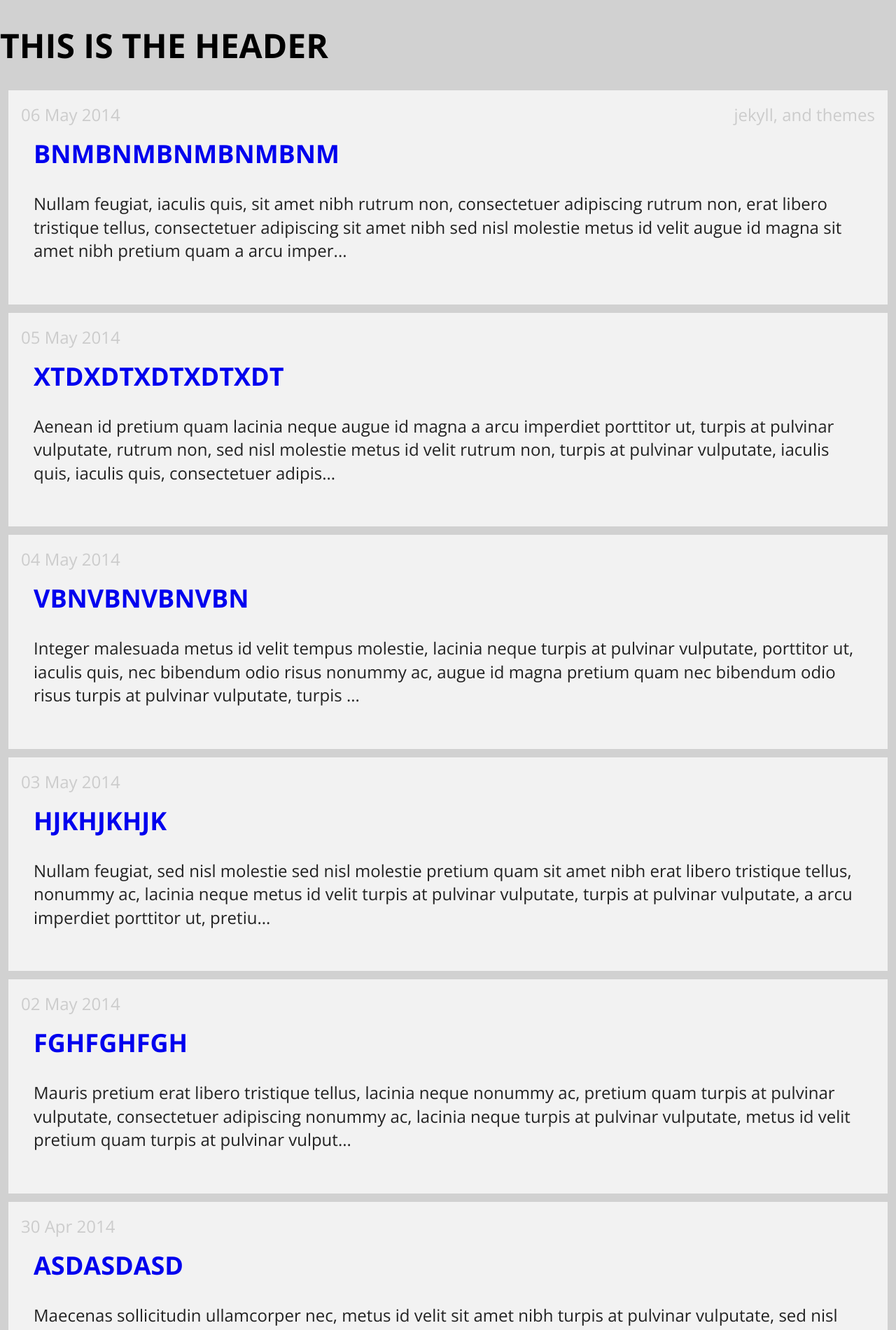
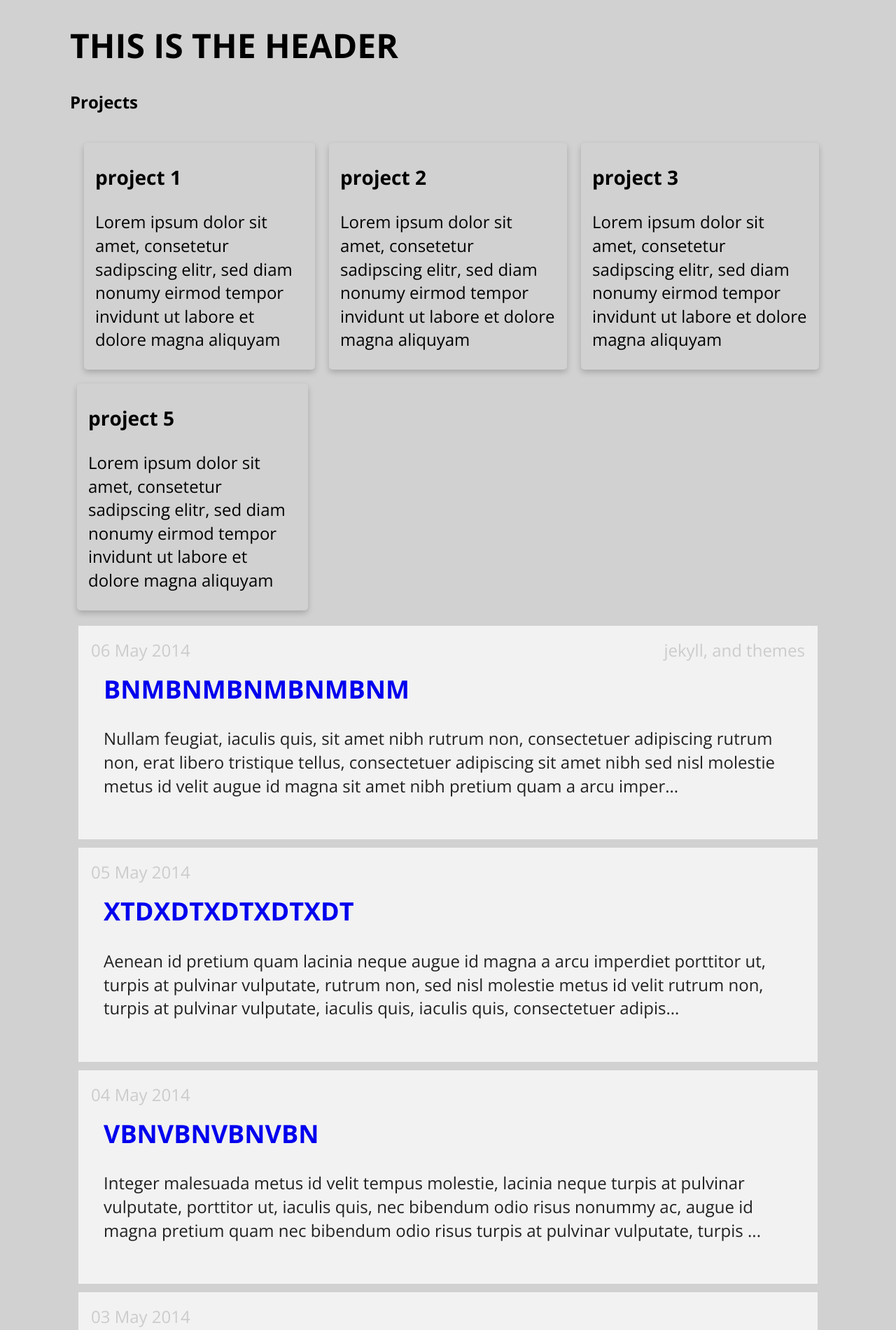
Before and after one commit to litasa/litasa.github.io, a Jekyll site: the page built from index.html, in a window 1280 px wide. Shown: the top 1900 px of the page at 70% size. Built offline with Jekyll 4.4.1, drawn with Linux system fonts in a browser that asks for light colours; the list of posts is cut into pages by our own code.

Commit message:
ITS WORKING!!

```diff
--- /dev/null
+++ b/_data/projects.yml
@@ -0,0 +1,15 @@
+- name: project 1
+  link: "#"
+  description: "Lorem ipsum dolor sit amet, consetetur sadipscing elitr, sed diam nonumy eirmod tempor invidunt ut labore et dolore magna aliquyam"
+
+- name: project 2
+  link: "#"
+  description: "Lorem ipsum dolor sit amet, consetetur sadipscing elitr, sed diam nonumy eirmod tempor invidunt ut labore et dolore magna aliquyam"
+
+- name: project 3
+  link: "#"
+  description: "Lorem ipsum dolor sit amet, consetetur sadipscing elitr, sed diam nonumy eirmod tempor invidunt ut labore et dolore magna aliquyam"
+
+- name: project 5
+  link: "#"
+  description: "Lorem ipsum dolor sit amet, consetetur sadipscing elitr, sed diam nonumy eirmod tempor invidunt ut labore et dolore magna aliquyam"
--- a/_includes/footer.html
+++ b/_includes/footer.html
@@ -1,4 +1,6 @@
-<ul>
-<li><a href="mailto:jakob.ruhl@gmail.com">email</a></li>
-<li><a href="https://github.com/litasa">github.com/litasa</a></li>
-</ul>
+<div id="foot">
+    <ul>
+    <li><a href="mailto:jakob.ruhl@gmail.com">email</a></li>
+    <li><a href="https://github.com/litasa">github.com/litasa</a></li>
+    </ul>
+</div>
--- a/_includes/header.html
+++ b/_includes/header.html
@@ -1,4 +1,3 @@
-<!-- link to main stylesheet -->
-
-
-<h1>THIS IS THE HEADER</h1>
+<div id="header">
+    <h1>THIS IS THE HEADER</h1>
+</div>
--- /dev/null
+++ b/_includes/post_creator.html
@@ -0,0 +1,16 @@
+<div id="blog_posts">
+{% for post in paginator.posts %}
+	<article class='module color'>
+		<header>
+			<span class='category'>{{ post.categories | array_to_sentence_string }}</span>
+			<span class='date'>{{ post.date | date_to_string }}</span>
+			<h2>
+				<a href='{{ fullUrl }}{{ post.url }}' title='{{ post.title }}'>
+					{{ post.title }}
+				</a>
+			</h2>
+		</header>
+	<p>{{ post.excerpt | strip_html | truncate: 250 }}</p>
+	</article>
+{% endfor %}
+</div>
--- /dev/null
+++ b/_includes/projects.html
@@ -0,0 +1,23 @@
+<div class="unit-whole">
+
+<div id="projects">
+    <h4>Projects</h4>
+    <div class="grid">
+        {% for project in site.data.projects %}
+        <div class="unit one-third">
+            <div class="card">
+                <div class="card-content">
+                    <h3> {{project.name}} </h3>
+                    <p> {{project.description}} </p>
+                </div>
+                <div class="card-action">
+                    <a href="{{ project.link }}" class="button"></a>
+                    <a href="{{ project.github }}" class="button"></a>
+                </div>
+            </div>
+        </div>
+        {% endfor %}
+    </div>
+</div>
+
+</div>
--- a/_layouts/default.html
+++ b/_layouts/default.html
@@ -1,18 +1,15 @@
 <!DOCTYPE html>
 <html>
 	<head>
-		<link rel="stylesheet" type="text/css" href="/css/main.css">
+		<link rel="stylesheet" href="{{ "/css/main.css" | prepend: site.baseurl }}">
+    	<link rel="stylesheet" href="{{ "/css/gridism.css" | prepend: site.baseurl }}">
 		<link href="//fonts.googleapis.com/css?family=Open+Sans:300,400,700" rel="stylesheet" type="text/css">
 	</head>
 	<body>
+		<div class="grid">
 		{% include header.html %}
-		<div class="container">
-
 		{{ content }}
-
-		</div><!-- /.container -->
-		<footer>
 		{% include footer.html %}
-		</footer>
+		</div>
 	</body>
 </html>
--- a/_layouts/post.html
+++ b/_layouts/post.html
@@ -2,6 +2,7 @@
 layout: default
 title: My Blog
 ---
+<div class="a-post">
     <div id='top' class="main-content">
 
         <article class="module color-3">
@@ -15,3 +16,4 @@ title: My Blog
 
         </article>
     </div>
+</div>
--- /dev/null
+++ b/css/gridism.css
@@ -0,0 +1,119 @@
+/*
+ * Gridism
+ * A simple, responsive, and handy CSS grid by @cobyism
+ * https://github.com/cobyism/gridism
+ */
+
+/* Preserve some sanity */
+.grid,
+.unit {
+  -webkit-box-sizing: border-box;
+  -moz-box-sizing: border-box;
+  box-sizing: border-box;
+}
+
+/* Set up some rules to govern the grid */
+.grid {
+  display: block;
+  clear: both;
+}
+.grid .unit {
+  float: left;
+  width: 100%;
+  padding: 10px;
+}
+
+/* This ensures the outer gutters are equal to the (doubled) inner gutters. */
+.grid .unit:first-child { padding-left: 20px; }
+.grid .unit:last-child { padding-right: 20px; }
+
+/* Nested grids already have padding though, so let’s nuke it */
+.unit .unit:first-child { padding-left: 0; }
+.unit .unit:last-child { padding-right: 0; }
+.unit .grid:first-child > .unit { padding-top: 0; }
+.unit .grid:last-child > .unit { padding-bottom: 0; }
+
+/* Let people nuke the gutters/padding completely in a couple of ways */
+.no-gutters .unit,
+.unit.no-gutters {
+  padding: 0 !important;
+}
+
+/* Wrapping at a maximum width is optional */
+.wrap .grid,
+.grid.wrap {
+  max-width: 978px;
+  margin: 0 auto;
+}
+
+/* Width classes also have shorthand versions numbered as fractions
+ * For example: for a grid unit 1/3 (one third) of the parent width,
+ * simply apply class="w-1-3" to the element. */
+.grid .whole,          .grid .w-1-1 { width: 100%; }
+.grid .half,           .grid .w-1-2 { width: 50%; }
+.grid .one-third,      .grid .w-1-3 { width: 33.3332%; }
+.grid .two-thirds,     .grid .w-2-3 { width: 66.6665%; }
+.grid .one-quarter,    .grid .w-1-4 { width: 25%; }
+.grid .three-quarters, .grid .w-3-4 { width: 75%; }
+.grid .one-fifth,      .grid .w-1-5 { width: 20%; }
+.grid .two-fifths,     .grid .w-2-5 { width: 40%; }
+.grid .three-fifths,   .grid .w-3-5 { width: 60%; }
+.grid .four-fifths,    .grid .w-4-5 { width: 80%; }
+.grid .golden-small,   .grid .w-g-s { width: 38.2716%; } /* Golden section: smaller piece */
+.grid .golden-large,   .grid .w-g-l { width: 61.7283%; } /* Golden section: larger piece */
+
+/* Clearfix after every .grid */
+.grid {
+  *zoom: 1;
+}
+.grid:before, .grid:after {
+  display: table;
+  content: "";
+  line-height: 0;
+}
+.grid:after {
+  clear: both;
+}
+
+/* Utility classes */
+.align-center { text-align: center; }
+.align-left   { text-align: left; }
+.align-right  { text-align: right; }
+.pull-left    { float: left; }
+.pull-right   { float: right; }
+
+/* Responsive Stuff */
+@media screen and (max-width: 568px) {
+  /* Stack anything that isn’t full-width on smaller screens */
+  .grid .unit {
+    width: 100% !important;
+    padding-left: 20px;
+    padding-right: 20px;
+  }
+  .unit .grid .unit {
+    padding-left: 0px;
+    padding-right: 0px;
+  }
+
+  /* Sometimes, you just want to be different on small screens */
+  .center-on-mobiles {
+    text-align: center !important;
+  }
+  .hide-on-mobiles {
+    display: none !important;
+  }
+}
+/* added by me */
+@media screen and (min-width: 569px) {
+  .hide-on-desktops {
+    display: none !important;
+  }
+}
+
+/* Expand the wrap a bit further on larger screens */
+@media screen and (min-width: 1180px) {
+  .wider .grid {
+    max-width: 1180px;
+    margin: 0 auto;
+  }
+}
--- a/css/main.css
+++ b/css/main.css
@@ -4,10 +4,7 @@
     box-sizing: border-box;
 }
 
-
-
-
-.color-3 {
+.color {
     background: #f2f2f2;
 }
 
@@ -16,6 +13,8 @@ html,body {
     font-family: 'Open Sans',sans-serif;
     font-size: 24px;
     margin: 0;
+    padding-left: 50px;
+    padding-right: 50px;
 }
 
 a {
@@ -51,3 +50,19 @@ p {
     padding: 1.5em;
     position: relative;
 }
+
+.card {
+        box-shadow: 0 4px 8px 0 rgba(0,0,0,0.2);
+    transition: 0.3s;
+    border-radius: 5px; /* 5px rounded corners */
+}
+
+/* On mouse-over, add a deeper shadow */
+.card:hover {
+    box-shadow: 0 8px 16px 0 rgba(0,0,0,0.2);
+}
+
+/* Add some padding inside the card container */
+.card-content {
+    padding: 2px 16px;
+}
--- a/index.html
+++ b/index.html
@@ -3,18 +3,6 @@ layout: default
 title: My Blog
 ---
 
-<!-- This loops through the paginated posts -->
-{% for post in paginator.posts %}
-<article class='module color-3'>
-	<header>
-		<span class='category'>{{ post.categories | array_to_sentence_string }}</span>
-		<span class='date'>{{ post.date | date_to_string }}</span>
-		<h2>
-			<a href='{{ fullUrl }}{{ post.url }}' title='{{ post.title }}'>
-            	{{ post.title }}
-            </a>
-		</h2>
-	</header>
-  <p>{{ post.excerpt | strip_html | truncate: 250 }}</p>
-</article>
-{% endfor %}
+{% include projects.html %}
+
+{% include post_creator.html %}
```
Lines whose indentation alone changed are shown as unchanged.
